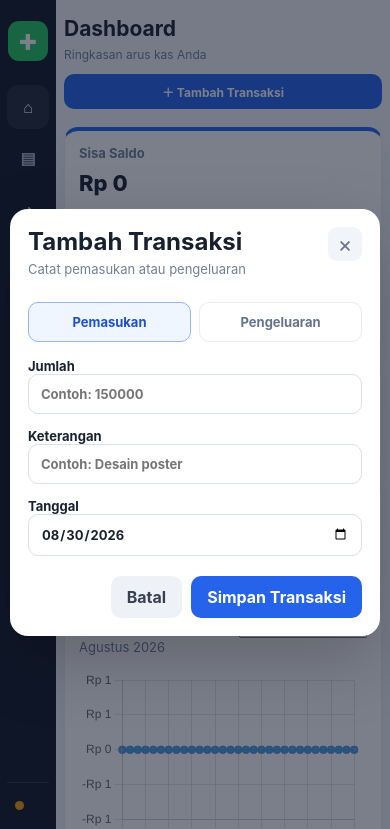
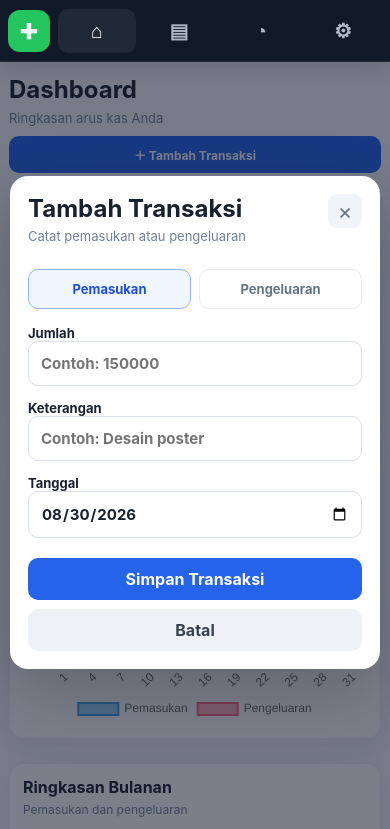
Before and after one commit to wsit-creative/keuangan, a plain HTML site: page index.html in a window 390 px wide. Both pictures are taken after a click on the button "＋ Tambah Transaksi". Shown: the top 829 px of the page. Drawn offline with nearby package versions, Linux system fonts and the light colour scheme; no server answers.

Commit message:
Update style.css

```diff
--- a/style.css
+++ b/style.css
@@ -62,48 +62,435 @@ th{color:#687588;font-size:12px;text-transform:uppercase;letter-spacing:.04em;ba
 
 .connection-box{display:flex;align-items:center;justify-content:space-between;gap:20px;padding:18px 20px;border:1px solid #e5e7eb;border-radius:14px;background:#f8fafc;margin:14px 0 18px}.connection-box p{margin:4px 0 0}.connection-status{display:flex;align-items:center;gap:9px;white-space:nowrap}.connection-status .status-dot{width:10px;height:10px;border-radius:50%;display:inline-block;background:#22c55e}
 
-/* ===== MOBILE / RESPONSIVE FIX ===== */
-html,body{width:100%;max-width:100%;overflow-x:hidden}
-.main{min-width:0}
-.panel,.card,.grid-2,.report-grid,.cards{min-width:0}
-.chart-wrap{width:100%;max-width:100%;overflow:hidden}
-.chart-wrap canvas{max-width:100%!important}
+/* =========================================================
+   MOBILE V2 — FULL-WIDTH CONTENT + FIXED TOP NAVBAR
+   ========================================================= */
 
-@media(max-width:720px){
-  .app-shell{width:100%;max-width:100%;overflow-x:hidden}
-  .sidebar{width:62px;min-width:62px;padding:16px 7px}
-  .brand{justify-content:center;padding:5px 0 24px}
-  .brand-icon{width:40px;height:40px;flex:0 0 40px}
-  .nav-item{width:100%;padding:12px 8px;justify-content:center}
-  .main{margin-left:62px;width:calc(100% - 62px);max-width:calc(100% - 62px);padding:16px 10px 35px;overflow-x:hidden}
-  .topbar{width:100%;min-width:0;flex-wrap:wrap;margin-bottom:18px}
-  .topbar>div{min-width:0}
-  .topbar h1{font-size:21px;line-height:1.2}
-  .topbar p{font-size:12px}
-  .topbar .primary-btn{padding:9px 11px;font-size:12px;white-space:nowrap}
-  .cards{gap:10px;margin-bottom:12px}
-  .card{padding:16px;border-radius:14px}
-  .card-value{font-size:22px;line-height:1.2;overflow-wrap:anywhere}
-  .card-meta{font-size:11px}
-  .grid-2,.report-grid{gap:12px;margin-bottom:12px}
-  .panel{padding:14px;margin-bottom:12px;border-radius:14px}
-  .panel-head{align-items:flex-start;flex-wrap:wrap;gap:9px}
-  .panel-head h2,.panel h2{font-size:16px}
-  .compact{width:100%;max-width:100%}
-  .chart-wrap{height:235px}
-  .filter-row{gap:8px}
-  .table-wrap{width:100%;max-width:100%;overflow-x:auto;-webkit-overflow-scrolling:touch}
-  table{min-width:600px}
-  .settings-panel{max-width:100%}
-  .connection-box{align-items:flex-start;flex-direction:column;gap:10px}
-  .connection-status{width:100%;justify-content:flex-start}
-  .modal{padding:10px}
-  .modal-card{width:100%;max-width:480px;padding:18px}
+html, body{
+  width:100%;
+  max-width:100%;
+  overflow-x:hidden;
 }
-@media(max-width:390px){
-  .sidebar{width:56px;min-width:56px}
-  .main{margin-left:56px;width:calc(100% - 56px);max-width:calc(100% - 56px);padding-left:8px;padding-right:8px}
-  .topbar .primary-btn{width:100%}
-  .chart-wrap{height:215px}
-  .card{padding:14px}
+
+body{
+  min-width:0;
 }
+
+.app-shell{
+  min-width:0;
+  width:100%;
+}
+
+.main{
+  min-width:0;
+}
+
+/* Desktop/tablet remain unchanged until 720px. */
+@media (max-width:720px){
+
+  /* Sidebar becomes a fixed top navbar */
+  .sidebar{
+    position:fixed;
+    z-index:30;
+    inset:0 0 auto 0;
+    width:100%;
+    height:68px;
+    min-height:68px;
+    padding:8px 10px;
+    display:flex;
+    flex-direction:row;
+    align-items:center;
+    gap:8px;
+    border-bottom:1px solid rgba(255,255,255,.08);
+    box-shadow:0 4px 18px rgba(15,23,42,.16);
+  }
+
+  .brand{
+    padding:0;
+    flex:0 0 auto;
+  }
+
+  .brand-icon{
+    width:46px;
+    height:46px;
+    border-radius:12px;
+    font-size:32px;
+    line-height:44px;
+  }
+
+  .brand > div:not(.brand-icon),
+  .sidebar-footer{
+    display:none;
+  }
+
+  .sidebar nav{
+    display:flex;
+    flex:1 1 auto;
+    min-width:0;
+    gap:4px;
+    justify-content:space-between;
+    align-items:center;
+  }
+
+  .nav-item{
+    flex:1 1 0;
+    min-width:0;
+    height:48px;
+    padding:7px 4px;
+    justify-content:center;
+    text-align:center;
+    gap:0;
+    border-radius:10px;
+    font-size:22px;
+  }
+
+  .nav-item span{
+    display:none;
+  }
+
+  .nav-item:hover,
+  .nav-item.active{
+    background:#1f2937;
+    color:#fff;
+  }
+
+  /* Content starts below the fixed navbar */
+  .main{
+    margin-left:0;
+    width:100%;
+    max-width:100%;
+    padding:84px 12px 32px;
+    overflow-x:hidden;
+  }
+
+  .topbar{
+    width:100%;
+    min-width:0;
+    margin-bottom:18px;
+    gap:10px;
+  }
+
+  .topbar > div{
+    min-width:0;
+  }
+
+  .topbar h1{
+    font-size:24px;
+    line-height:1.15;
+  }
+
+  .topbar p{
+    font-size:13px;
+  }
+
+  .topbar .primary-btn{
+    padding:10px 12px;
+    font-size:12px;
+    white-space:nowrap;
+  }
+
+  .cards{
+    grid-template-columns:1fr 1fr;
+    gap:10px;
+    margin-bottom:12px;
+  }
+
+  .card{
+    min-width:0;
+    padding:15px;
+    border-radius:14px;
+  }
+
+  .card-label{
+    font-size:12px;
+  }
+
+  .card-value{
+    font-size:20px;
+    line-height:1.2;
+    overflow-wrap:anywhere;
+    word-break:break-word;
+  }
+
+  .card-meta{
+    font-size:11px;
+    line-height:1.35;
+  }
+
+  .grid-2,
+  .report-grid{
+    grid-template-columns:1fr;
+    gap:12px;
+    margin-bottom:12px;
+  }
+
+  .panel{
+    min-width:0;
+    width:100%;
+    padding:15px;
+    margin-bottom:12px;
+    border-radius:14px;
+  }
+
+  .panel-head{
+    min-width:0;
+    align-items:flex-start;
+    flex-wrap:wrap;
+    gap:10px;
+  }
+
+  .panel-head > div{
+    min-width:0;
+    flex:1 1 auto;
+  }
+
+  .panel-head h2,
+  .panel h2{
+    font-size:16px;
+  }
+
+  .panel-head p,
+  .muted{
+    font-size:12px;
+  }
+
+  .compact{
+    width:100%;
+    max-width:100%;
+  }
+
+  /* Charts always stay inside the card */
+  .chart-wrap{
+    width:100%;
+    max-width:100%;
+    height:230px;
+    overflow:hidden;
+  }
+
+  .chart-wrap canvas{
+    display:block;
+    width:100% !important;
+    max-width:100% !important;
+  }
+
+  /* Filters stack cleanly */
+  .filter-row{
+    grid-template-columns:1fr;
+    gap:9px;
+    margin-bottom:14px;
+  }
+
+  .input{
+    min-width:0;
+    font-size:15px;
+    padding:12px;
+  }
+
+  /* No page-level horizontal scrolling.
+     Tables become compact cards instead of wide tables. */
+  .table-wrap{
+    width:100%;
+    max-width:100%;
+    overflow-x:hidden;
+    overflow-y:visible;
+  }
+
+  .table-wrap table{
+    width:100%;
+    min-width:0;
+    max-width:100%;
+    border-collapse:separate;
+    border-spacing:0;
+    display:block;
+  }
+
+  .table-wrap thead{
+    display:none;
+  }
+
+  .table-wrap tbody{
+    display:block;
+    width:100%;
+  }
+
+  .table-wrap tr{
+    display:block;
+    width:100%;
+    margin:0 0 10px;
+    padding:9px 12px;
+    border:1px solid var(--line);
+    border-radius:12px;
+    background:#fff;
+  }
+
+  .table-wrap td{
+    display:flex;
+    align-items:flex-start;
+    justify-content:space-between;
+    width:100%;
+    min-width:0;
+    padding:8px 0;
+    border-bottom:1px solid #eef1f5;
+    font-size:13px;
+    line-height:1.35;
+    text-align:right;
+    gap:12px;
+    overflow-wrap:anywhere;
+    word-break:break-word;
+  }
+
+  .table-wrap td:last-child{
+    border-bottom:0;
+  }
+
+  .table-wrap td::before{
+    flex:0 0 92px;
+    color:#687588;
+    font-size:10px;
+    font-weight:800;
+    text-transform:uppercase;
+    letter-spacing:.04em;
+    text-align:left;
+  }
+
+  /* Transaction/recent transaction tables */
+  .table-wrap td:nth-child(1)::before{content:"Tanggal"}
+  .table-wrap td:nth-child(2)::before{content:"Jenis"}
+  .table-wrap td:nth-child(3)::before{content:"Keterangan"}
+  .table-wrap td:nth-child(4)::before{content:"Jumlah"}
+  .table-wrap td:nth-child(5)::before{content:"Aksi"}
+
+  /* Reports: 4 columns */
+  #monthlyReport td:nth-child(1)::before,
+  #dailyReport td:nth-child(1)::before{content:"Tanggal / Bulan"}
+  #monthlyReport td:nth-child(2)::before,
+  #dailyReport td:nth-child(2)::before{content:"Pemasukan"}
+  #monthlyReport td:nth-child(3)::before,
+  #dailyReport td:nth-child(3)::before{content:"Pengeluaran"}
+  #monthlyReport td:nth-child(4)::before,
+  #dailyReport td:nth-child(4)::before{content:"Bersih"}
+
+  .table-wrap .badge{
+    flex:0 0 auto;
+    max-width:58%;
+  }
+
+  .table-wrap .row-actions{
+    justify-content:flex-end;
+    flex-wrap:wrap;
+  }
+
+  .settings-panel{
+    width:100%;
+    max-width:100%;
+  }
+
+  .connection-box{
+    flex-direction:column;
+    align-items:flex-start;
+    gap:10px;
+  }
+
+  .connection-status{
+    width:100%;
+    justify-content:flex-start;
+  }
+
+  .settings-actions{
+    flex-direction:column;
+  }
+
+  .settings-actions .primary-btn{
+    width:100%;
+  }
+
+  .modal{
+    padding:10px;
+  }
+
+  .modal-card{
+    width:100%;
+    max-width:480px;
+    max-height:calc(100vh - 20px);
+    overflow-y:auto;
+    padding:18px;
+  }
+
+  .modal-actions{
+    flex-direction:column-reverse;
+  }
+
+  .modal-actions button{
+    width:100%;
+  }
+
+  .toast{
+    left:12px;
+    right:12px;
+    bottom:12px;
+    text-align:center;
+  }
+}
+
+@media (max-width:390px){
+
+  .sidebar{
+    height:62px;
+    min-height:62px;
+    padding:7px 8px;
+  }
+
+  .brand-icon{
+    width:42px;
+    height:42px;
+    line-height:40px;
+  }
+
+  .nav-item{
+    height:44px;
+    font-size:20px;
+    padding:6px 2px;
+  }
+
+  .main{
+    padding:76px 9px 28px;
+  }
+
+  .topbar{
+    align-items:flex-start;
+    flex-direction:column;
+  }
+
+  .topbar .primary-btn{
+    width:100%;
+  }
+
+  .cards{
+    gap:8px;
+  }
+
+  .card{
+    padding:13px;
+  }
+
+  .card-value{
+    font-size:18px;
+  }
+
+  .chart-wrap{
+    height:215px;
+  }
+
+  .panel{
+    padding:13px;
+  }
+
+  .table-wrap td{
+    font-size:12px;
+  }
+
+  .table-wrap td::before{
+    flex-basis:82px;
+    font-size:9px;
+  }
+}
```
